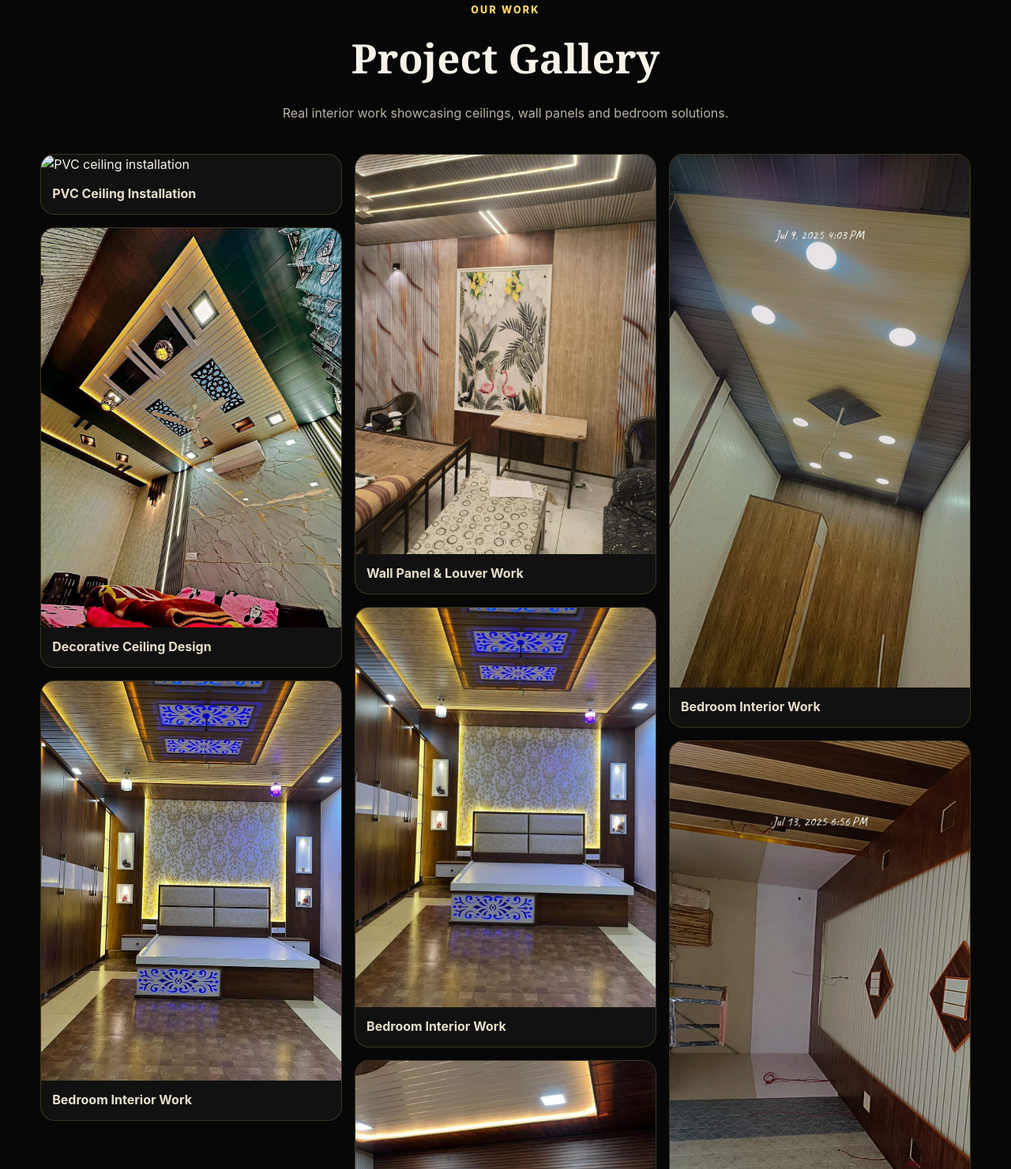
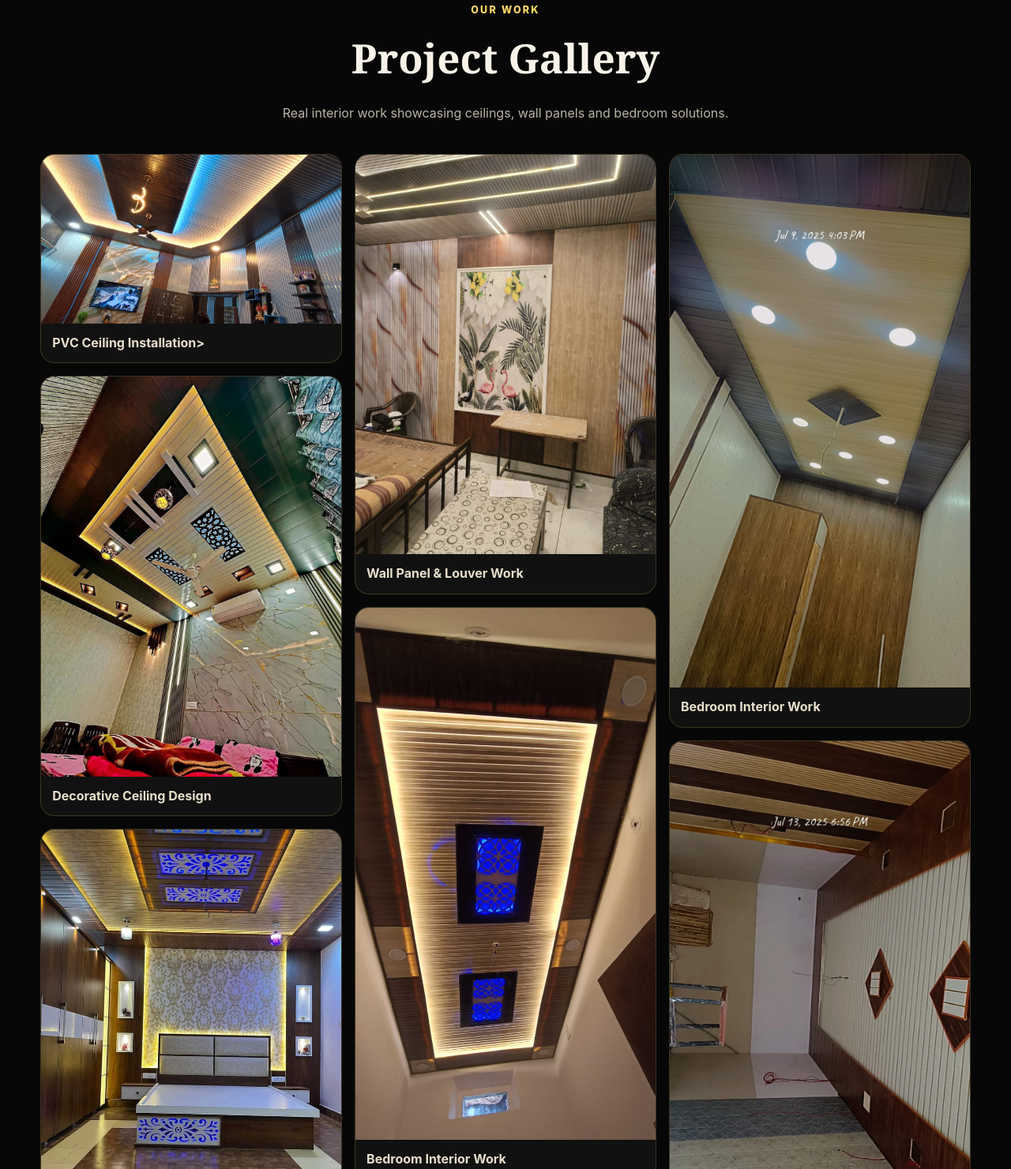
Before and after one commit to bhawan2025i-lgtm/Om-interior-, a plain HTML site: page index.html in a window 1280 px wide. Shown: the part 2655-4136 px from the top of the page at 79% size. Drawn offline with Linux system fonts and the light colour scheme.

Commit message:
Update index.html

```diff
--- a/index.html
+++ b/index.html
@@ -187,7 +187,7 @@
     </section>
     <section id="about">
       <div class="container about">
-        <div class="about-image"><img src="our.jpg" alt="PVC ceiling interior work by Om Interior"></div>
+        <div class="about-image"><img src="ourwork.jpg" alt="PVC ceiling interior work by Om Interior"></div>
           <div class="eyebrow">About Om Interior</div>
           <h2>Trusted Interior Work with a Premium Finish</h2>
           <p>Om Interior is a trusted interior design service specializing in PVC false ceiling solutions. We provide PVC false ceilings and interior work for homes, shops, and offices at reasonable prices and excellent quality.</p>
@@ -210,11 +210,11 @@
           <p>Real interior work showcasing ceilings, wall panels and bedroom solutions.</p>
         </div>
         <div class="gallery">
-          <figure><img alt="PVC ceiling installation" src="tvpanel.jpg"><figcaption>PVC Ceiling Installation</figcaption></figure>
+          <figure><img src="living1.jpg" alt="PVC Ceiling Installation"><figcaption>PVC Ceiling Installation></figcaption></figure>
           <figure><img src="bedroom2.jpg" alt="Decorative PVC ceiling"><figcaption>Decorative Ceiling Design</figcaption></figure>
           <figure><img src="bedroom1.jpg" alt="Bedroom interior work"><figcaption>Bedroom Interior Work</figcaption></figure>
           <figure><img src="wall-panel.jpg" alt="Wall panel and louver interior"><figcaption>Wall Panel & Louver Work</figcaption></figure>
-          <figure><img src="bedroom.jpg" alt="Bedroom interior work"><figcaption>Bedroom Interior Work</figcaption></figure>
+          <figure><img src="bedroom3.jpg" alt="Bedroom interior work"><figcaption>Bedroom Interior Work</figcaption></figure>
           <figure><img src="wallpanel2.jpg" alt="Wall panel and louver interior"><figcaption>Wall Panel & Louver Work</figcaption></figure>
           <figure><img src="image6.jpg" alt="Bedroom interior work"><figcaption>Bedroom Interior Work</figcaption></figure>
           <figure><img src="image8.jpg" alt="Bedroom interior work"><figcaption>Bedroom Interior Work</figcaption></figure>
```
